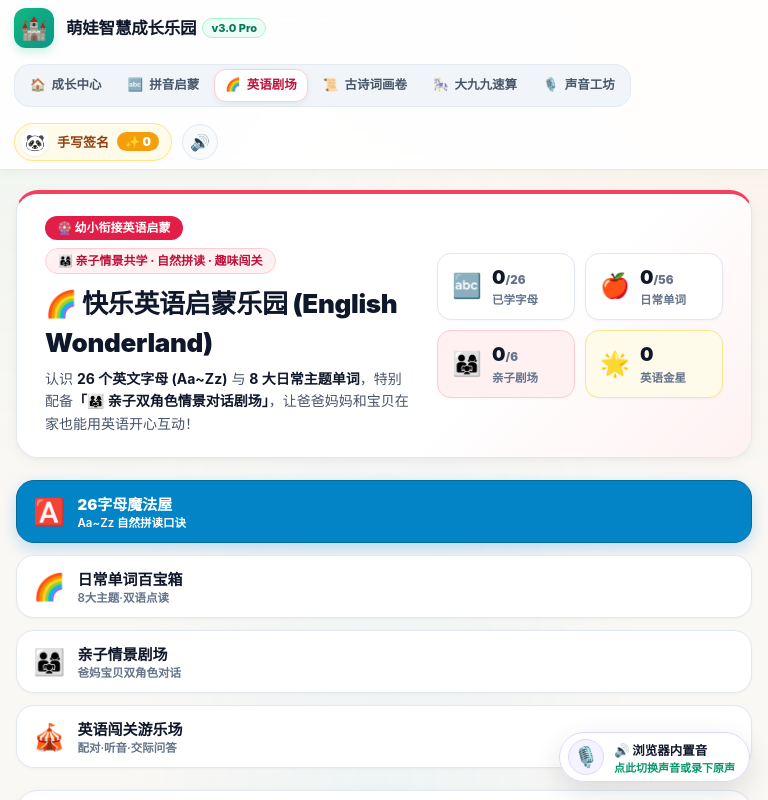
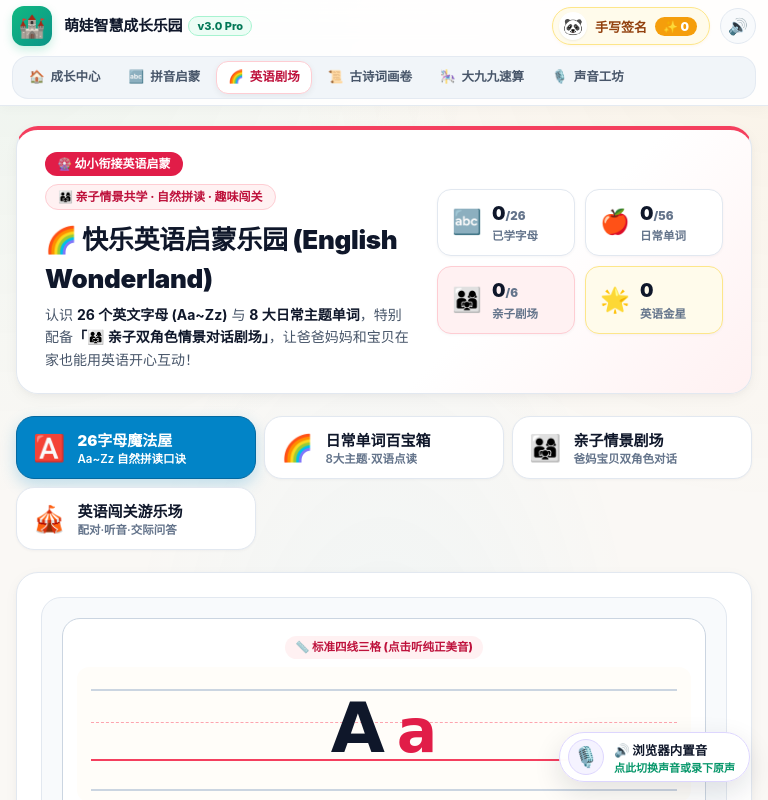
Before and after one commit to KeithLier/big99-kids, a Vue app: page /english in a window 768 px wide. Shown: the top 800 px of the page. Built offline with nearby package versions, Linux system fonts and the light colour scheme.

Commit message:
feat(responsive): comprehensive iPad and tablet touch viewport adaptations across all modules

```diff
--- a/src/App.vue
+++ b/src/App.vue
@@ -383,16 +383,53 @@ onMounted(() => {
   opacity: 1;
 }
 
-@media (max-width: 900px) {
+@media (max-width: 1080px) {
   .global-navbar {
-    padding: 8px 14px;
+    padding: 8px 16px;
+  }
+  .nav-inner {
+    gap: 10px;
+  }
+  .nav-links {
+    flex-wrap: nowrap;
+    overflow-x: auto;
+    -webkit-overflow-scrolling: touch;
+    scrollbar-width: none;
+    max-width: 100%;
+    order: 3;
+    width: 100%;
+    justify-content: flex-start;
+  }
+  .nav-links::-webkit-scrollbar {
+    display: none;
+  }
+  .nav-pill {
+    flex-shrink: 0;
+    padding: 7px 13px;
+    font-size: 13.5px;
+    white-space: nowrap;
   }
   .brand-sub {
     display: none;
   }
+}
+
+@media (max-width: 768px) {
+  .global-navbar {
+    padding: 6px 12px;
+  }
+  .brand-title {
+    font-size: 15px;
+  }
   .nav-pill {
-    padding: 6px 10px;
+    padding: 6px 11px;
     font-size: 12.5px;
+  }
+  .kid-name {
+    max-width: 65px;
+    overflow: hidden;
+    text-overflow: ellipsis;
+    white-space: nowrap;
   }
 }
 </style>
--- a/src/assets/main.css
+++ b/src/assets/main.css
@@ -86,6 +86,21 @@ body {
   line-height: 1.5;
   -webkit-font-smoothing: antialiased;
   overflow-x: hidden;
+  /* iPad Safari Viewport & Touch Optimization */
+  -webkit-text-size-adjust: 100%;
+  overscroll-behavior-y: none;
+}
+
+/* iPad Touch Target & Gesture Safe Rules */
+button, a, input, select, textarea, .clickable-chip {
+  touch-action: manipulation;
+}
+
+@media (pointer: coarse) {
+  /* On touch devices like iPad, ensure touch targets are comfortable (Apple HIG ≥ 44pt) */
+  button, a {
+    min-height: 38px;
+  }
 }
 
 button, input, select, textarea {
--- a/src/components/FloatingVoiceRecorder.vue
+++ b/src/components/FloatingVoiceRecorder.vue
@@ -246,8 +246,8 @@ function goToStudio() {
 <style scoped>
 .floating-voice-pod {
   position: fixed;
-  right: 18px;
-  bottom: 18px;
+  right: calc(18px + env(safe-area-inset-right, 0px));
+  bottom: calc(18px + env(safe-area-inset-bottom, 0px));
   z-index: 2500;
 }
 
--- a/src/views/Big99View.vue
+++ b/src/views/Big99View.vue
@@ -805,19 +805,20 @@ onMounted(() => {
     frame.style.transform = 'none';
 
     const availW = window.innerWidth - 16;
-    const baseW = 1320;
+    const baseW = kidXiao99Only ? 980 : 1320;
     const naturalH = frame.scrollHeight || frame.offsetHeight || 860;
     const isLandscape = window.innerWidth > window.innerHeight;
     const availH = window.innerHeight - 16;
 
     let scale = availW < baseW ? (availW / baseW) : 1;
     if (isLandscape && availH < naturalH * scale) {
-      scale = Math.max(0.58, availH / naturalH);
-    }
-    scale = Math.max(0.52, Math.min(1, scale));
+      scale = Math.max(0.62, availH / naturalH);
+    }
+    scale = Math.max(0.56, Math.min(1.05, scale));
 
     frame.style.transform = `scale(${scale})`;
-    scaler.style.height = Math.ceil(naturalH * scale + 6) + 'px';
+    frame.style.transformOrigin = 'top center';
+    scaler.style.height = Math.ceil(naturalH * scale + 8) + 'px';
   }
 
   function toggleZoomMode() {
--- a/src/views/EnglishView.vue
+++ b/src/views/EnglishView.vue
@@ -2129,18 +2129,41 @@ onMounted(() => {
   cursor: pointer;
 }
 
+/* iPad & Tablet Responsive Adaptations (768px ~ 1180px) */
+@media (max-width: 1180px) {
+  .scene-selector-grid {
+    grid-template-columns: repeat(3, 1fr);
+    gap: 14px;
+  }
+}
+
 @media (max-width: 960px) {
+  .mode-tabs {
+    grid-template-columns: repeat(3, 1fr);
+    gap: 8px;
+  }
+  .scene-selector-grid {
+    grid-template-columns: repeat(2, 1fr);
+  }
+  .letter-spotlight {
+    grid-template-columns: 1fr;
+  }
+  .pairs-board {
+    grid-template-columns: repeat(2, 1fr);
+    gap: 14px;
+  }
+  .options-bubble-grid {
+    grid-template-columns: repeat(2, 1fr);
+  }
+}
+
+/* Mobile Phone Responsive Adaptations */
+@media (max-width: 680px) {
   .mode-tabs,
   .scene-selector-grid,
   .pairs-board {
     grid-template-columns: 1fr;
   }
-  .letter-spotlight {
-    grid-template-columns: 1fr;
-  }
-  .options-bubble-grid {
-    grid-template-columns: repeat(2, 1fr);
-  }
   .dialogue-bubble {
     max-width: 100%;
   }
--- a/src/views/HomeView.vue
+++ b/src/views/HomeView.vue
@@ -1190,17 +1190,40 @@ onMounted(() => {
   color: #059669;
 }
 
-@media (max-width: 960px) {
-  .hero-banner,
-  .feature-cards-grid,
+/* iPad & Tablet Responsive Adaptations (768px ~ 1080px) */
+@media (max-width: 1080px) {
+  .hero-banner {
+    grid-template-columns: 1.15fr 1fr;
+    gap: 20px;
+    padding: 22px 24px;
+  }
+  .feature-cards-grid {
+    grid-template-columns: repeat(2, 1fr);
+    gap: 18px;
+  }
+  .stickers-grid {
+    grid-template-columns: repeat(5, 1fr);
+  }
+}
+
+@media (max-width: 820px) {
+  .hero-banner {
+    grid-template-columns: 1fr;
+    gap: 20px;
+    padding: 20px;
+  }
   .bottom-grid-section {
     grid-template-columns: 1fr;
   }
+  .stickers-grid {
+    grid-template-columns: repeat(5, 1fr);
+  }
 }
 
-@media (max-width: 600px) {
-  .hero-banner {
-    padding: 20px;
+/* Mobile Phone Responsive Adaptations */
+@media (max-width: 640px) {
+  .feature-cards-grid {
+    grid-template-columns: 1fr;
   }
   .hero-title {
     font-size: 24px;
--- a/src/views/PinyinView.vue
+++ b/src/views/PinyinView.vue
@@ -2684,20 +2684,45 @@ onMounted(() => {
   cursor: pointer;
 }
 
-@media (max-width: 1024px) {
+/* iPad & Tablet Responsive Adaptations (768px ~ 1180px) */
+@media (min-width: 1024px) and (max-width: 1180px) {
+  .cards-split-workspace {
+    grid-template-columns: 410px 1fr;
+    gap: 16px;
+  }
+  .learning-stage-wrapper {
+    position: sticky;
+    top: 76px;
+  }
+}
+
+@media (max-width: 1023px) {
   .cards-split-workspace {
     grid-template-columns: 1fr;
+    gap: 16px;
   }
   .learning-stage-wrapper {
     position: static;
   }
-}
-
-@media (max-width: 960px) {
+  .mode-tabs {
+    grid-template-columns: repeat(4, 1fr);
+    gap: 8px;
+  }
+  .train-stage-box {
+    grid-template-columns: 1fr;
+  }
+  .tone-control-buttons {
+    grid-template-columns: repeat(4, 1fr);
+  }
+  .tones-mini-grid {
+    grid-template-columns: repeat(4, 1fr);
+  }
+}
+
+@media (max-width: 768px) {
   .mode-tabs {
     grid-template-columns: repeat(2, 1fr);
   }
-  .train-stage-box,
   .tip-and-word-row {
     grid-template-columns: 1fr;
   }
--- a/src/views/PoetryDetailView.vue
+++ b/src/views/PoetryDetailView.vue
@@ -1746,7 +1746,25 @@ onBeforeUnmount(() => {
 .victory-btn.next-poem { background: #ff6d00; color: #fff; }
 .victory-btn.back-list { background: #1f9d4c; color: #fff; }
 
-@media (max-width: 860px) {
+/* iPad & Tablet Responsive Adaptations (768px ~ 1024px) */
+@media (min-width: 681px) and (max-width: 1024px) {
+  .analysis-grid,
+  .translation-keywords-card,
+  .couplet-arena {
+    grid-template-columns: repeat(2, 1fr);
+    gap: 14px;
+  }
+  .quiz-options-grid {
+    grid-template-columns: repeat(2, 1fr);
+    gap: 12px;
+  }
+  .line-chars {
+    font-size: 24px;
+  }
+}
+
+/* Mobile Phone Responsive Adaptations */
+@media (max-width: 680px) {
   .module-Mode-tabs,
   .analysis-grid,
   .translation-keywords-card,
@@ -1755,7 +1773,7 @@ onBeforeUnmount(() => {
     grid-template-columns: 1fr;
   }
   .line-chars {
-    font-size: 21px;
+    font-size: 20px;
   }
 }
 </style>
--- a/src/views/PoetryListView.vue
+++ b/src/views/PoetryListView.vue
@@ -772,10 +772,31 @@ function goRandomPoem() {
   transform: scale(1.1);
 }
 
+/* iPad & Tablet Responsive Adaptations */
+@media (min-width: 1024px) and (max-width: 1200px) {
+  .poems-grid {
+    grid-template-columns: repeat(3, 1fr);
+    gap: 16px;
+  }
+}
+
+@media (min-width: 680px) and (max-width: 1023px) {
+  .poems-grid {
+    grid-template-columns: repeat(2, 1fr);
+    gap: 16px;
+  }
+}
+
 @media (max-width: 900px) {
   .stage-and-random-group {
     align-items: flex-start;
     width: 100%;
+  }
+}
+
+@media (max-width: 680px) {
+  .poems-grid {
+    grid-template-columns: 1fr;
   }
 }
 
--- a/src/views/VoiceStudioView.vue
+++ b/src/views/VoiceStudioView.vue
@@ -2457,7 +2457,24 @@ onMounted(() => {
   gap: 8px;
 }
 
-@media (max-width: 900px) {
+/* iPad & Tablet Responsive Adaptations (768px ~ 1080px) */
+@media (min-width: 768px) and (max-width: 1080px) {
+  .preview-inputs-grid {
+    grid-template-columns: repeat(2, 1fr);
+    gap: 14px;
+  }
+  .timbre-main-grid {
+    grid-template-columns: repeat(2, 1fr);
+    gap: 16px;
+  }
+  .modes-grid {
+    grid-template-columns: repeat(3, 1fr);
+    gap: 12px;
+  }
+}
+
+/* Mobile Phone Responsive Adaptations */
+@media (max-width: 767px) {
   .modes-grid,
   .preview-inputs-grid,
   .timbre-main-grid,
```
Also changed, not shown: 1 other file (tests, documents, lock files or other folders).
